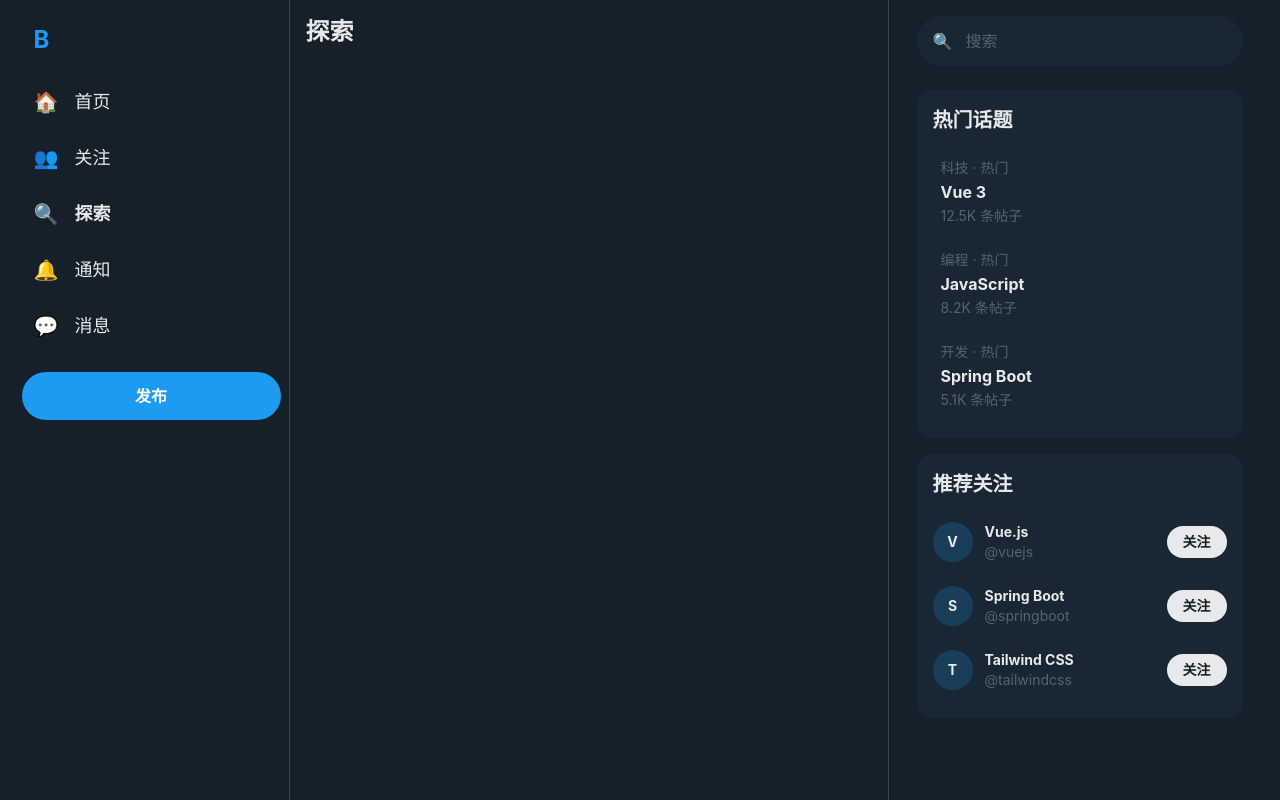
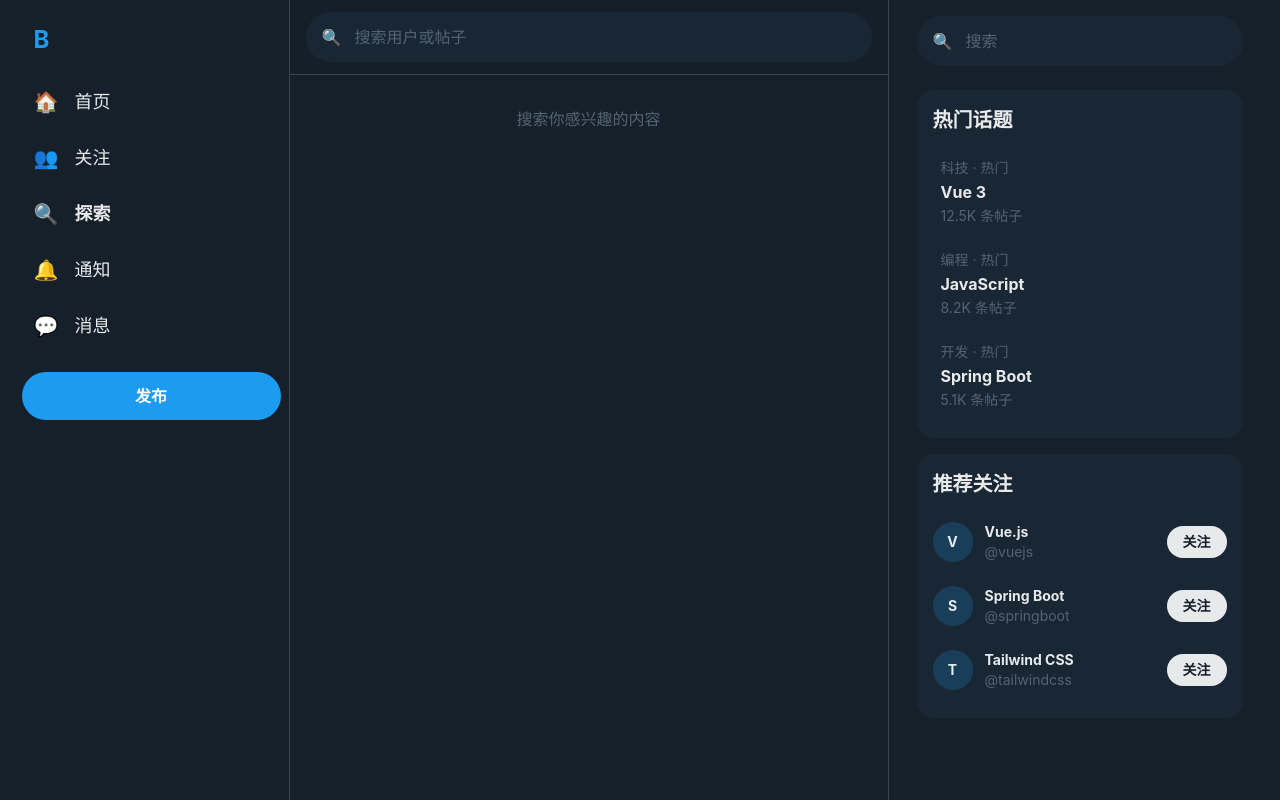
Before and after one commit to sdb-BaseGhost/BuzzFeed, a Vue app in the folder Frontend/: page /explore in a window 1280 px wide. Built offline with nearby package versions, Linux system fonts and the light colour scheme; sample sign-in values are in the browser's storage.

Commit message:
feat: add Explore search page

```diff
--- a/Frontend/src/views/Explore.vue
+++ b/Frontend/src/views/Explore.vue
@@ -1,3 +1,73 @@
+<script setup>
+import { ref } from 'vue'
+import { search } from '@/api/search'
+import FeedItem from '@/components/feed/FeedItem.vue'
+import UserAvatar from '@/components/user/UserAvatar.vue'
+import { useRouter } from 'vue-router'
+
+const router = useRouter()
+const query = ref('')
+const results = ref(null)
+const loading = ref(false)
+
+async function handleSearch() {
+  if (!query.value.trim()) return
+  loading.value = true
+  try {
+    const res = await search(query.value)
+    results.value = res.data
+  } finally {
+    loading.value = false
+  }
+}
+</script>
+
 <template>
-  <div class="p-4"><h1 class="text-2xl font-bold">探索</h1></div>
+  <div>
+    <header class="sticky top-0 z-10 bg-bg-primary/80 backdrop-blur-md border-b border-border-custom px-4 py-3">
+      <div class="relative">
+        <span class="absolute left-4 top-1/2 -translate-y-1/2 text-text-secondary">🔍</span>
+        <input
+          v-model="query"
+          type="text"
+          placeholder="搜索用户或帖子"
+          class="w-full bg-bg-secondary border border-transparent focus:border-accent rounded-full py-3 pl-12 pr-4 text-text-primary placeholder-text-secondary outline-none transition-colors"
+          @keyup.enter="handleSearch"
+        />
+      </div>
+    </header>
+
+    <div v-if="loading" class="p-4 text-center text-text-secondary">搜索中...</div>
+
+    <div v-else-if="results">
+      <div v-if="results.users?.length" class="border-b border-border-custom">
+        <h3 class="px-4 py-3 font-bold text-lg">用户</h3>
+        <div
+          v-for="user in results.users"
+          :key="user.userId"
+          class="flex items-center gap-3 px-4 py-3 hover:bg-bg-hover cursor-pointer transition-colors"
+          @click="router.push(`/profile/${user.userId}`)"
+        >
+          <UserAvatar :username="user.username" />
+          <div>
+            <div class="font-bold">{{ user.displayName }}</div>
+            <div class="text-text-secondary">@{{ user.username }}</div>
+          </div>
+        </div>
+      </div>
+
+      <div v-if="results.posts?.length">
+        <h3 class="px-4 py-3 font-bold text-lg">帖子</h3>
+        <FeedItem v-for="post in results.posts" :key="post.postId" :post="post" />
+      </div>
+
+      <div v-if="!results.users?.length && !results.posts?.length" class="p-8 text-center text-text-secondary">
+        没有找到相关结果
+      </div>
+    </div>
+
+    <div v-else class="p-8 text-center text-text-secondary">
+      搜索你感兴趣的内容
+    </div>
+  </div>
 </template>
```
